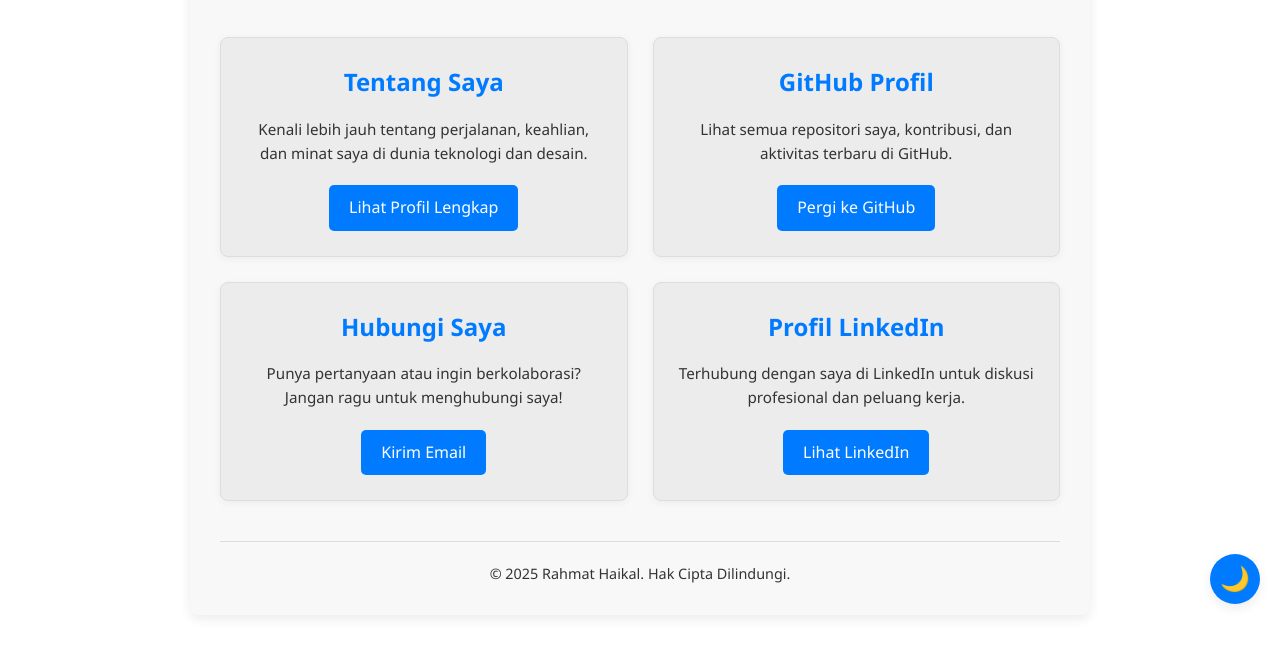
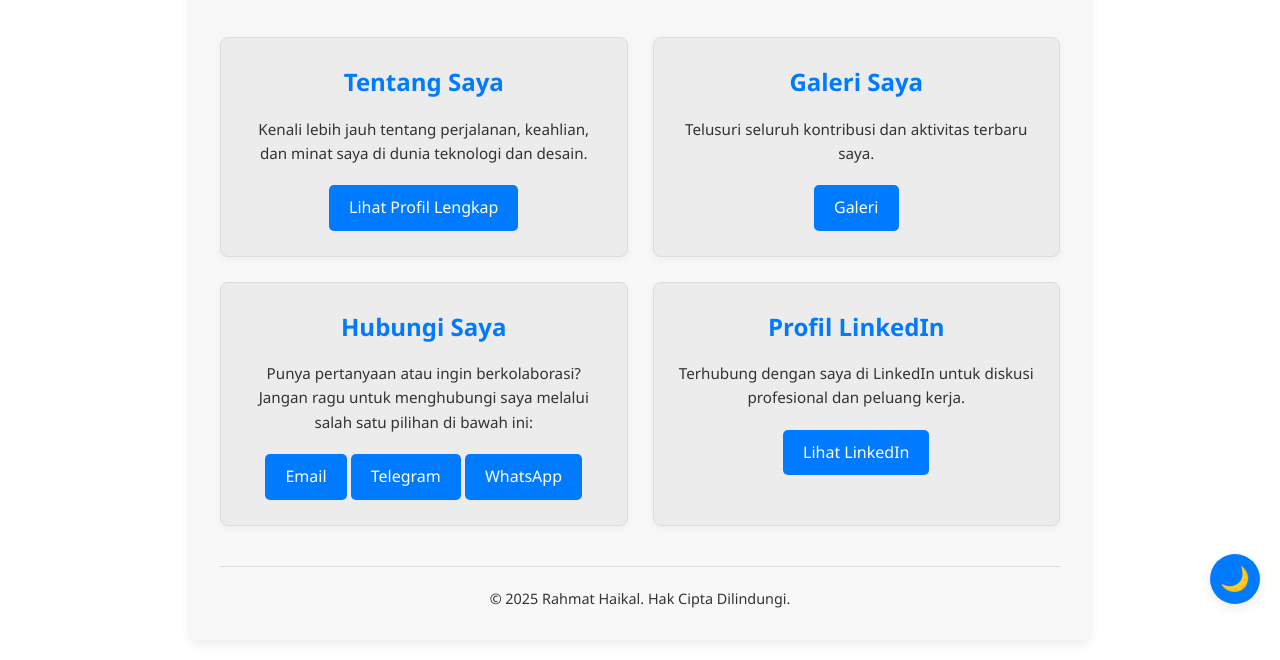
Before and after one commit to rahmathaikal05/rahmathaikal05, a plain HTML site: page index.html in a window 1280 px wide. Shown: the part 176-836 px from the top of the page. Before the commit the page ends 811 px from the top, so only its background shows below. Drawn offline with Linux system fonts and the light colour scheme.

Commit message:
Add files via upload

```diff
--- a/index.html
+++ b/index.html
@@ -29,16 +29,18 @@
             </div>-->
 
             <div class="card">
-                <h2>GitHub Profil</h2>
-                <p>Lihat semua repositori saya, kontribusi, dan aktivitas terbaru di GitHub.</p>
-                <a href="https://github.com/rahmathaikal05?tab=repositories" class="button">Pergi ke GitHub</a>
+                <h2>Galeri Saya</h2>
+                <p>Telusuri seluruh kontribusi dan aktivitas terbaru saya.</p>
+                <a href="https://rahmathaikal05.github.io/portofolio/#gallery" class="button">Galeri</a>
             </div>
 
             <div class="card">
-                <h2>Hubungi Saya</h2>
-                <p>Punya pertanyaan atau ingin berkolaborasi? Jangan ragu untuk menghubungi saya!</p>
-                <a href="mailto:your.rahmathaikal227@gmaill.com" class="button">Kirim Email</a>
-            </div>
+    <h2>Hubungi Saya</h2>
+    <p>Punya pertanyaan atau ingin berkolaborasi? Jangan ragu untuk menghubungi saya melalui salah satu pilihan di bawah ini:</p>
+    <a href="mailto:your.rahmathaikal227@gmaill.com" class="button">Email</a>
+    <a href="https://t.me/rahmathaikal05" class="button" target="_blank">Telegram</a>
+    <a href="https://wa.me/6282277256004" class="button" target="_blank">WhatsApp</a>
+</div>
 
             <div class="card">
                 <h2>Profil LinkedIn</h2>
```
